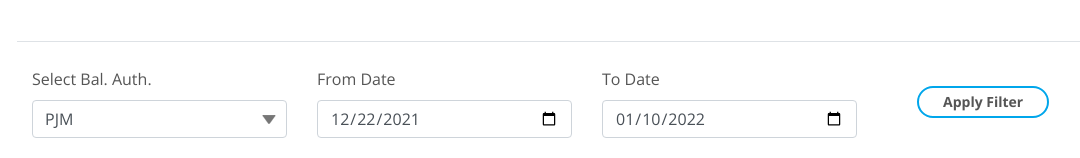
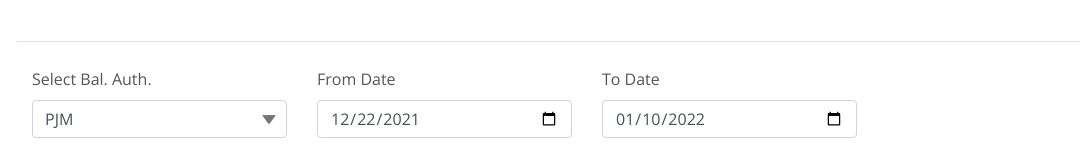
Before and after one commit to git-akratech/foreqast-new, a Flask app: template templates/landing/lord.html in a window 1280 px wide. Shown: the part 744-902 px from the top of the page, without its empty margins (53-1133 px from the left). Run offline with Flask 2, Linux system fonts and the light colour scheme; the template is opened without the code that fills it, so the values that code supplies are empty; some libraries are stand-ins or nearby versions.

Commit message:
Foreqst: On change of laod graph filter update the graph

```diff
--- a/templates/landing/lord.html
+++ b/templates/landing/lord.html
@@ -143,11 +143,6 @@
 								<label for="load_data_to_date">To Date</label>
 								<input type="date" class="form-control" id="load_data_to_date" name="load_data_to_date" value="2022-01-10" />
 							</div>
-
-							<div class="form-group col-md-2 align-bottom" style="margin-left: 30px;">
-								<a class="btn-outline-sm" id="avg_load_chart_apply_filter_btn" >Apply Filter</a>
-							</div>
-
 					</div>
 				</form>
 
@@ -387,8 +382,8 @@
 
 		}
 
-			// on click of avg_load_chart_apply_filter_btn
-			$("#avg_load_chart_apply_filter_btn").click(function(e) {
+			// on change of graph filter options
+			$("#load_data_balancing_authority, #load_data_from_date, #load_data_to_date").change(function(e) {
 				// get the required details
 				let ba_name = $('#load_data_balancing_authority').find(":selected").val();
 				let from_date = $("#load_data_from_date").val();
```
